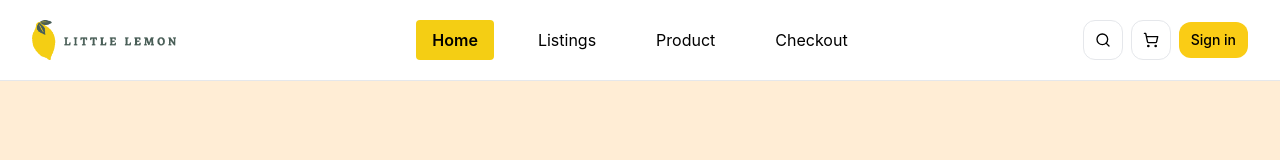
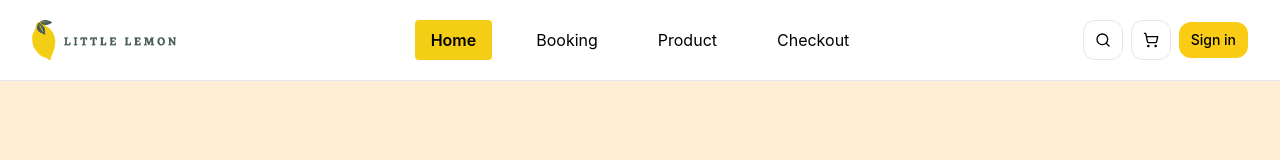
Before and after one commit to Raijin1302/little-lemon-assignment, a React (Vite) app: page / in a window 1280 px wide. Shown: the top 160 px of the page. Built offline with nearby package versions, Linux system fonts and the light colour scheme.

Commit message:
not using Listing right now , so change to Booking to see the form , if don't click button

```diff
--- a/src/components/Nav.jsx
+++ b/src/components/Nav.jsx
@@ -6,7 +6,7 @@ import Container from "./ui/Container"
 
 const links = [
   { label: "Home", to: "/", end: true },
-  { label: "Listings", to: "/listings" },
+  { label: "Booking", to: "/booking" },
   { label: "Product", to: "/product" },
   { label: "Checkout", to: "/checkout" },
 ]
```
